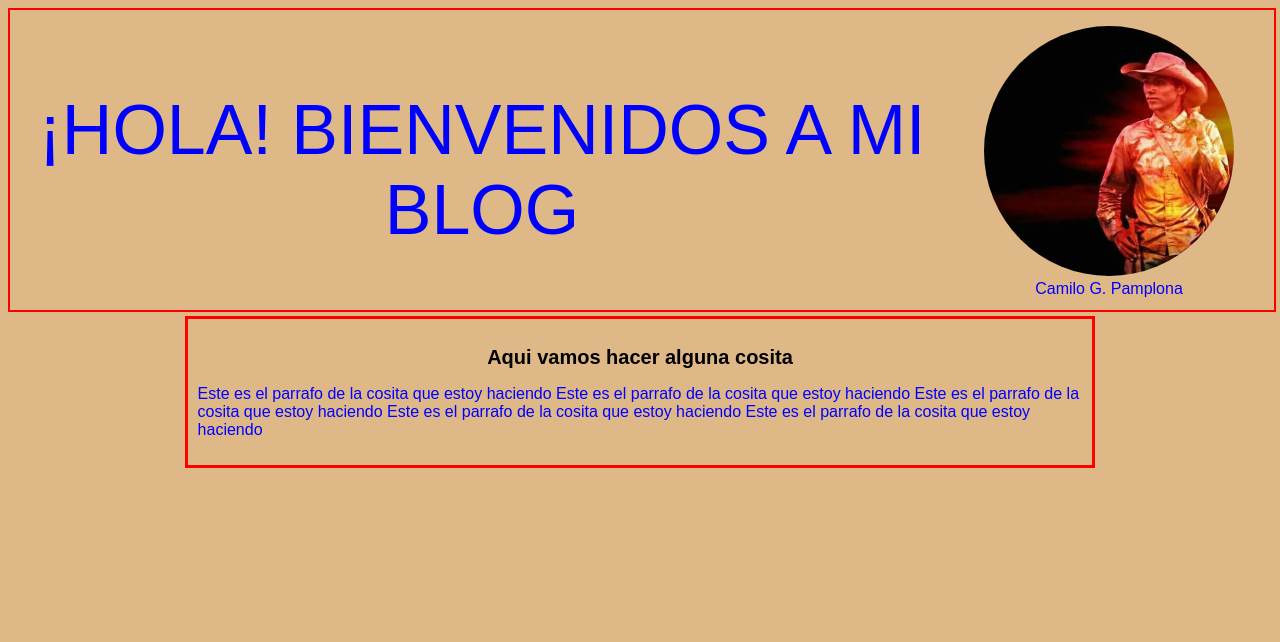
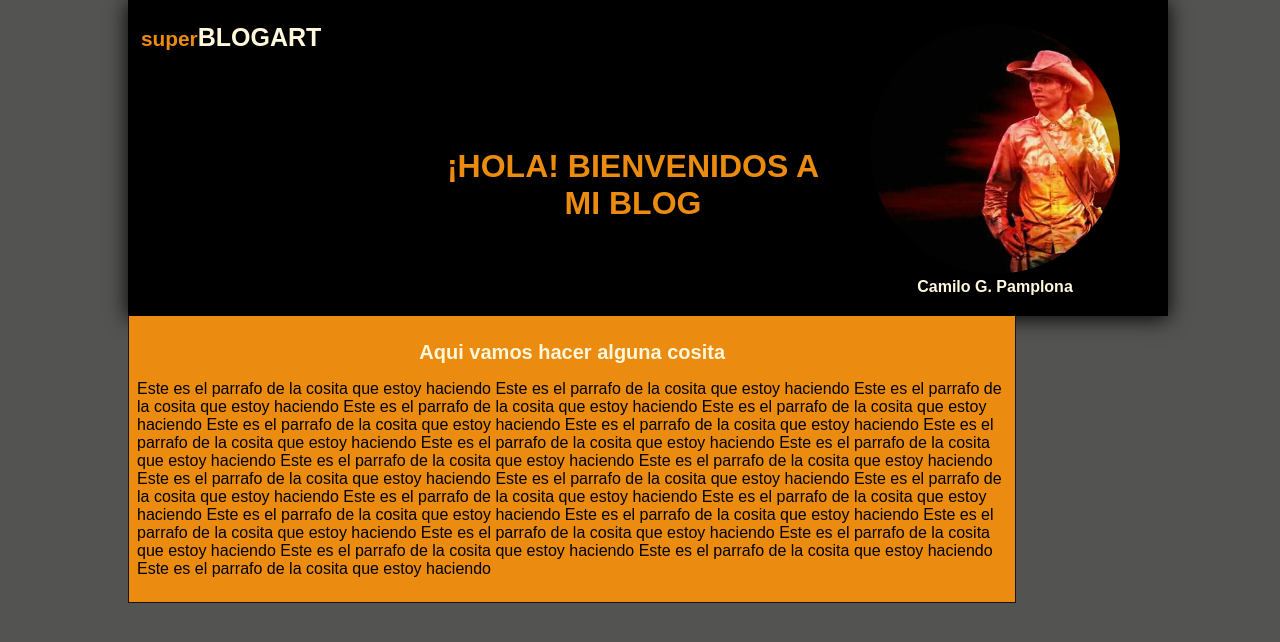
Before and after one commit to camilo-gallo/super-blogart, a plain HTML site: page index.html in a window 1280 px wide. Drawn offline with Linux system fonts and the light colour scheme.

Commit message:
finalice la cabecera y agregue colores como los de BiiAlab

```diff
--- a/css/estilos.css
+++ b/css/estilos.css
@@ -1,27 +1,60 @@
 body
 {
-    background-color: burlywood;
+    background-color: rgb(83, 83, 82);
     color: blue;
     text-align: center;
     font-family: "Arial";
+    margin: 0;
+    padding: 0;
+
+}
+.principal
+{
+    width: 80%;
+    height: 100%;
+    margin: 10%;
+    margin-top: 0;
 
 }
 .cabecera
 {
     width: 100%;
     height: 300px;
-    border: 2px solid red;
+    background-color: black;
+    color:rgb(235, 140, 16);
+    margin: 0;
+    padding: 0.5em;
+    box-shadow: 0px 2px 20px 0px rgb(2, 2, 2);
+    font-weight: bold;
 }
-.cabecera .hola
+.cabecera .title p
+{
+    text-align:  center;
+    float: left;
+    margin: 0px;
+    padding: 15px 0 0 5px;
+    font-size: 25px;
+    color: cornsilk;
+
+}
+.cabecera .title small
+{
+    color: rgb(235, 140, 16); ;
+}
+.cabecera .title .hola
+
 {
     text-align:  center;
     float: center;
-    padding: 10px;
-    font-size: 70px;
+    margin: 0px;
+    padding: 140px 0px 0px 300px;
+    font-size: 2em;
+    color: rgb(235, 140, 16);
 }
 .cabecera .imagen
 {
     float: right;
+    color: cornsilk;
 }
 .cabecera .imagen img {
 
@@ -30,16 +63,24 @@ body
     height: 250px;
 }
 .container {
-    width: 70%;
-    border: 3px solid red;
-    padding: 10px;
-    margin: 4px auto;
+    width: 85%;
+    height: 100%;
+    border: 1px solid rgb(26, 21, 21);
+    border-top: 0px;
+    padding: 0.5em;
+    margin: 0;
     text-align: left;
+    background-color: rgb(235, 140, 16);
+
 
 }
 .container h1
 {
     font-size: 20px;
-    color: black;
+    color:cornsilk;
     text-align: center;
 }
+.container p
+{
+    color: black;
+}
--- a/index.html
+++ b/index.html
@@ -8,13 +8,19 @@
     <link rel="stylesheet" href="css/estilos.css"/>
 </head>
 <body>
+    <div class="principal">
         <header class="cabecera">
             <figure class="imagen">
                 <img src="img/statehuman.jpg" alt="yoCampeche"/>
                 <figcaption>Camilo G. Pamplona</figcaption>
             </figure>
+            <div class="title">
+                <p>
+                    <small>super</small>BLOGART
+                </p>
                 <div class="hola">
-            <p> ¡HOLA! BIENVENIDOS A MI BLOG </p>
+                    ¡HOLA! BIENVENIDOS A MI BLOG
+                </div>
             </div>
         </header>
         <section class="container">
@@ -25,8 +31,28 @@
                 Este es el parrafo de la cosita que estoy haciendo
                 Este es el parrafo de la cosita que estoy haciendo
                 Este es el parrafo de la cosita que estoy haciendo
+                Este es el parrafo de la cosita que estoy haciendo
+                Este es el parrafo de la cosita que estoy haciendo
+                Este es el parrafo de la cosita que estoy haciendo
+                Este es el parrafo de la cosita que estoy haciendo
+                Este es el parrafo de la cosita que estoy haciendo
+                Este es el parrafo de la cosita que estoy haciendo
+                Este es el parrafo de la cosita que estoy haciendo
+                Este es el parrafo de la cosita que estoy haciendo
+                Este es el parrafo de la cosita que estoy haciendo
+                Este es el parrafo de la cosita que estoy haciendo
+                Este es el parrafo de la cosita que estoy haciendo
+                Este es el parrafo de la cosita que estoy haciendo
+                Este es el parrafo de la cosita que estoy haciendo
+                Este es el parrafo de la cosita que estoy haciendo
+                Este es el parrafo de la cosita que estoy haciendo
+                Este es el parrafo de la cosita que estoy haciendo
+                Este es el parrafo de la cosita que estoy haciendo
+                Este es el parrafo de la cosita que estoy haciendo
+                Este es el parrafo de la cosita que estoy haciendo
+                Este es el parrafo de la cosita que estoy haciendo
             </p>
         </section>
-
+    </div>
 </body>
 </html>
```
Lines whose indentation alone changed are shown as unchanged.
